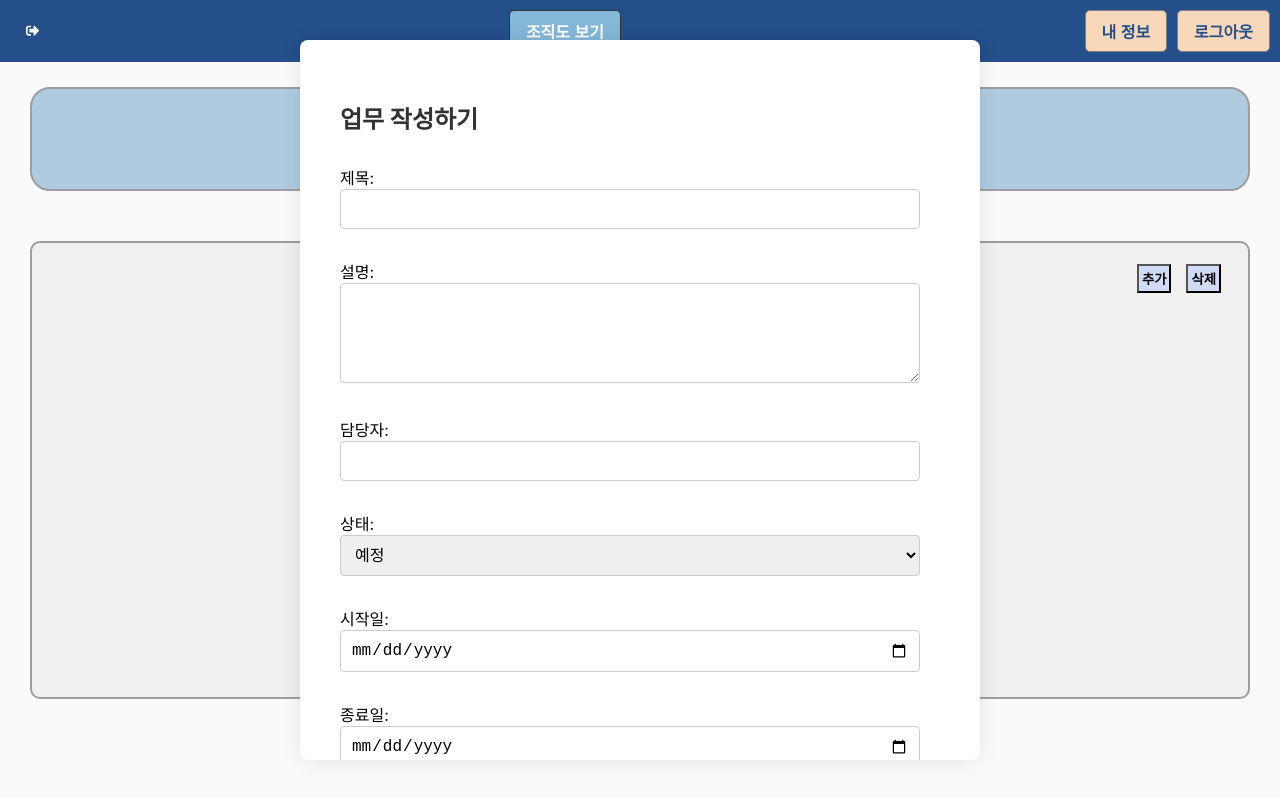
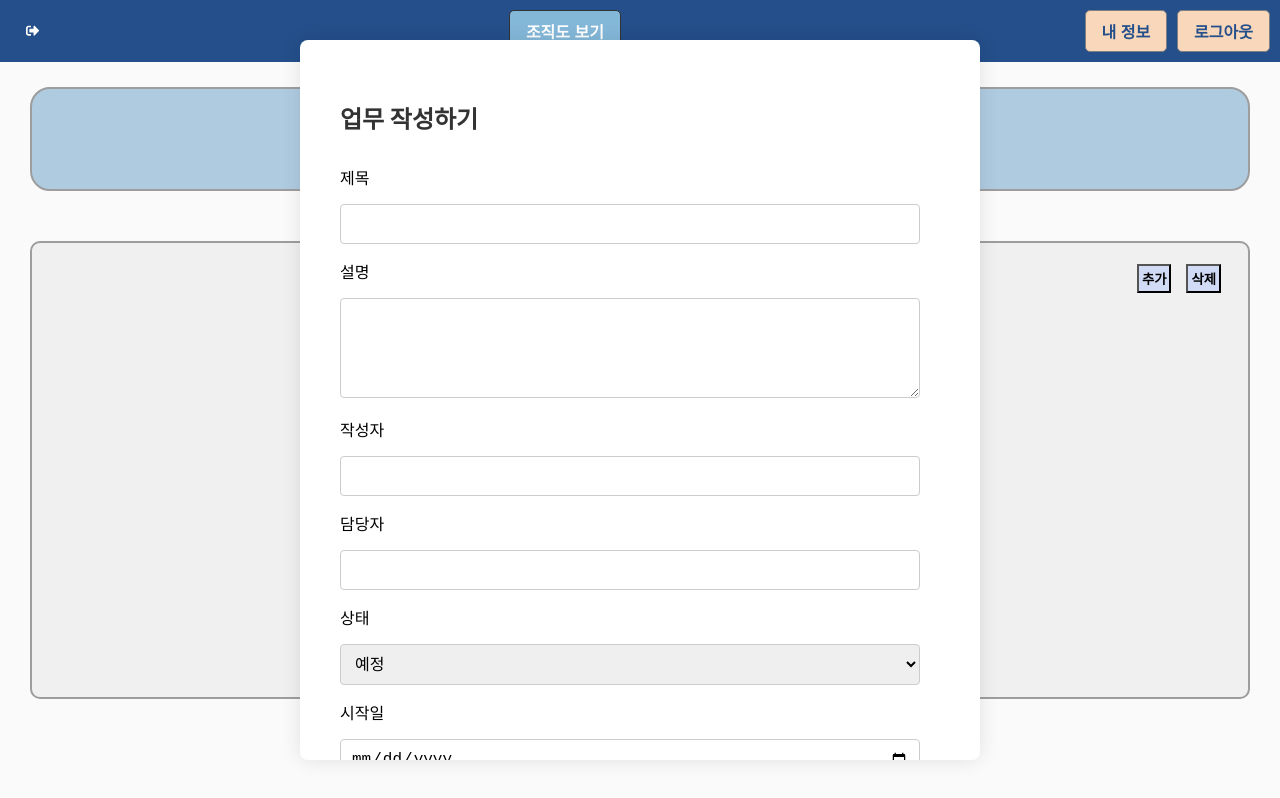
Before and after one commit to CSID-DGU/2024-1-SCS4031-01-sososo-3, a React (Create React App) app in the folder frontend/: page / in a window 1280 px wide. Both pictures are taken after a click on the button "추가". Built offline with nearby package versions, Linux system fonts and the light colour scheme.

Commit message:
[PSJ]add_작성자/담당자 분리

```diff
--- a/frontend/src/pages/main/TaskForm.js
+++ b/frontend/src/pages/main/TaskForm.js
@@ -4,7 +4,8 @@ import '../../App.css';
 const TaskForm = ({ onClose, onTaskSubmit, taskId }) => {
   const [taskTitle, setTaskTitle] = useState('');
   const [taskDescription, setTaskDescription] = useState('');
-  const [assignee, setAssignee] = useState('');
+  const [author, setAuthor] = useState(''); // 작성자 상태 변수 추가
+  const [assignee, setAssignee] = useState(''); //담당자 상태 변수
   const [status, setStatus] = useState('예정');
   const [startDate, setStartDate] = useState('');
   const [endDate, setEndDate] = useState('');
@@ -17,8 +18,13 @@ const TaskForm = ({ onClose, onTaskSubmit, taskId }) => {
     setTaskDescription(e.target.value);
   };
 
+  const handleAuthorChange = (e) => {
+    setAuthor(e.target.value); // 작성자 입력 값 설정
+  };
+
+
   const handleAssigneeChange = (e) => {
-    setAssignee(e.target.value);
+    setAssignee(e.target.value); //담당자 입력 값 설정
   };
 
   const handleStatusChange = (e) => {
@@ -39,6 +45,7 @@ const TaskForm = ({ onClose, onTaskSubmit, taskId }) => {
       id: taskId, // TaskList에서 전달된 taskId 사용
       title: taskTitle,
       description: taskDescription,
+      author: author, //작성자 정보 추가
       assignee: assignee,
       status: status,
       startDate: startDate,
@@ -52,55 +59,67 @@ const TaskForm = ({ onClose, onTaskSubmit, taskId }) => {
     <div className="task-form">
       <h2>업무 작성하기</h2>
       <form onSubmit={handleSubmit}>
-        <label>
-          제목:
+
+          <label>제목</label>
           <input
             type="text"
             value={taskTitle}
             onChange={handleTitleChange}
             required
           />
-        </label>
-        <label>
-          설명:
+
+          <label>설명</label>
           <textarea
             value={taskDescription}
             onChange={handleDescriptionChange}
             required
           />
-        </label>
-        <label>
-          담당자:
+
+        <div className="form-group">
+           <label>작성자</label>
+          <input
+            type="text"
+            value={author}
+            onChange={handleAuthorChange} //작성자 변경 핸들러 사용
+          />
+        </div>
+
+        <div className="form-group">
+          <label>담당자</label>
           <input
             type="text"
             value={assignee}
             onChange={handleAssigneeChange}
-          />
-        </label>
-        <label>
-          상태:
+            />
+        </div>
+
+        <div className="form-group">
+          <label>상태</label>
           <select value={status} onChange={handleStatusChange}>
             <option value="예정">예정</option>
             <option value="완료">완료</option>
             <option value="회의">회의</option>
           </select>
-        </label>
-        <label>
-          시작일:
+          </div>
+
+        <div className="form-group">
+          <label>시작일</label>
           <input
             type="date"
             value={startDate}
             onChange={handleStartDateChange}
           />
-        </label>
-        <label>
-          종료일:
+        </div>
+
+        <div className='form-group'>
+          <label>종료일</label>
           <input
             type="date"
             value={endDate}
             onChange={handleEndDateChange}
           />
-        </label>
+        </div>
+
         <button type="submit">저장</button>
         <button type="button" onClick={onClose}>취소</button>
       </form>
@@ -108,4 +127,6 @@ const TaskForm = ({ onClose, onTaskSubmit, taskId }) => {
   );
 };
 
+
+
 export default TaskForm;
```
